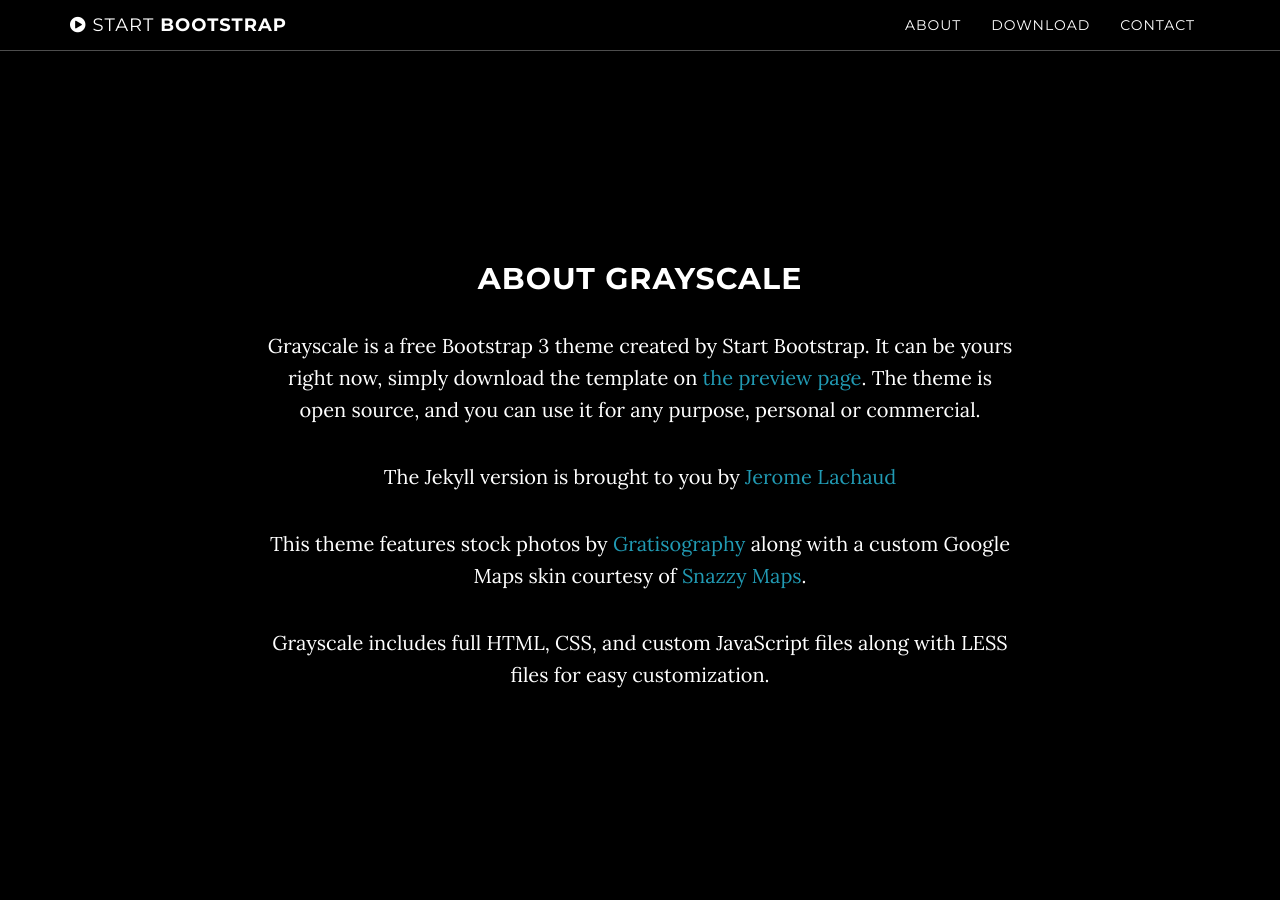
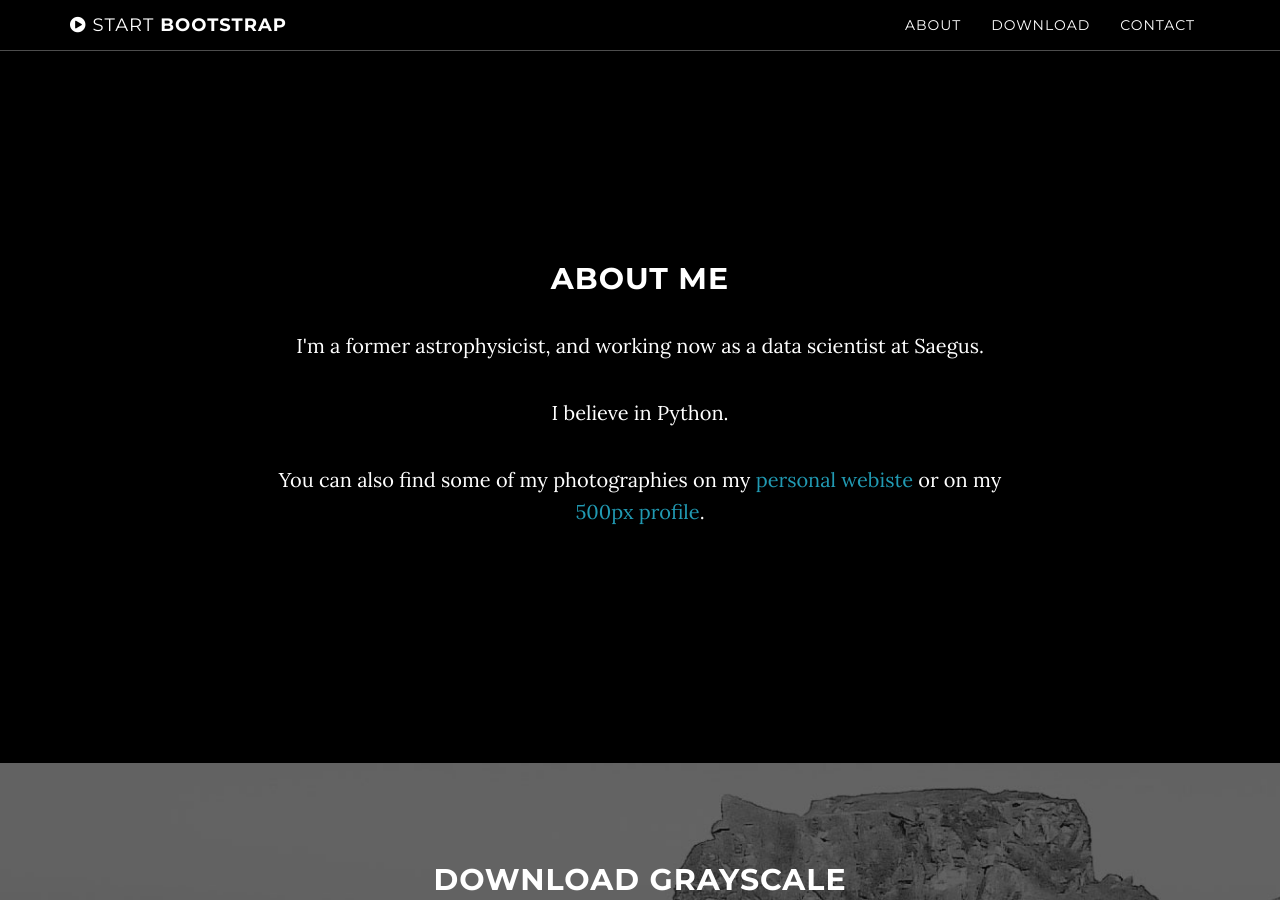
Before and after one commit to ldocao/ldocao.github.io, a Jekyll site: the page built from index.html, in a window 1280 px wide and 900 px high, scrolled down 838 px. Built offline with Jekyll 4.4.1, drawn with Linux system fonts in a browser that asks for light colours.

Commit message:
update about

```diff
--- a/_includes/about.html
+++ b/_includes/about.html
@@ -2,11 +2,10 @@
     <section id="about" class="container content-section text-center">
         <div class="row">
             <div class="col-lg-8 col-lg-offset-2">
-                <h2>About Grayscale</h2>
-                <p>Grayscale is a free Bootstrap 3 theme created by Start Bootstrap. It can be yours right now, simply download the template on <a href="http://startbootstrap.com/template-overviews/grayscale/">the preview page</a>. The theme is open source, and you can use it for any purpose, personal or commercial.</p>
-                <p>The Jekyll version is brought to you by <a href="https://github.com/jeromelachaud">Jerome Lachaud</a></p>
-                <p>This theme features stock photos by <a href="http://gratisography.com/">Gratisography</a> along with a custom Google Maps skin courtesy of <a href="http://snazzymaps.com/">Snazzy Maps</a>.</p>
-                <p>Grayscale includes full HTML, CSS, and custom JavaScript files along with LESS files for easy customization.</p>
+                <h2>About me</h2>
+                <p> I'm a former astrophysicist, and working now as a data scientist at Saegus.</p>
+                <p> I believe in Python.</p>
+                <p> You can also find some of my photographies on my <a href="http://longdocao.com/">personal webiste</a> or on my <a href="https://500px.com/ldocao">500px profile</a>.</p>
             </div>
         </div>
     </section>
```
